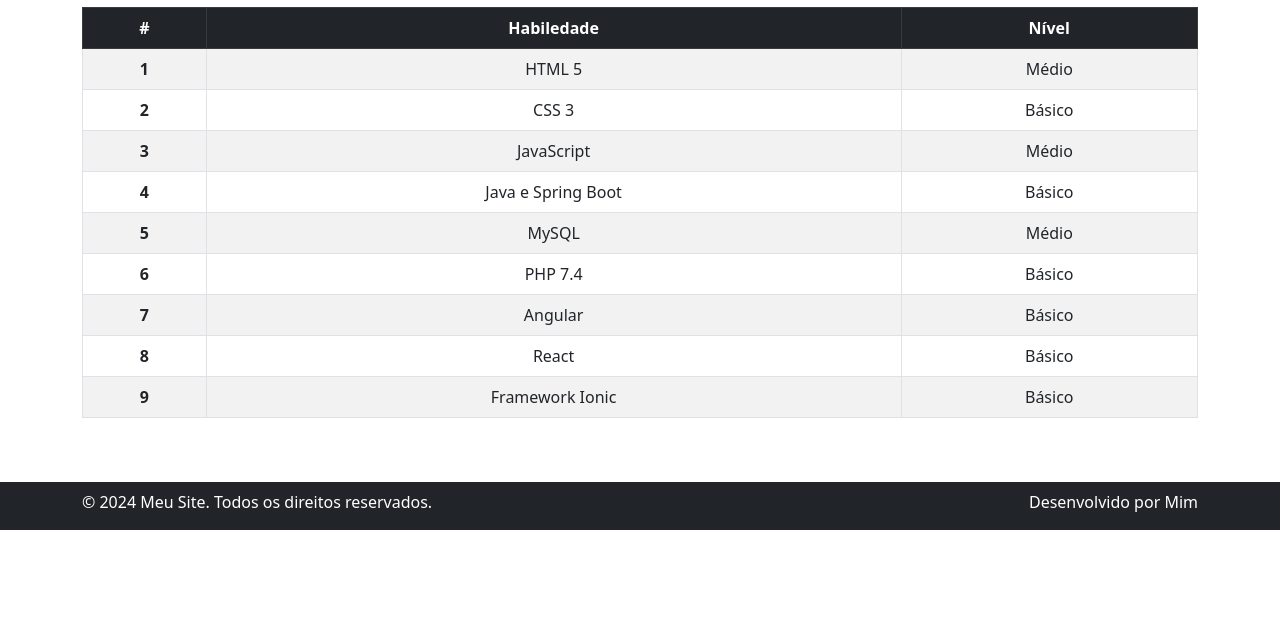
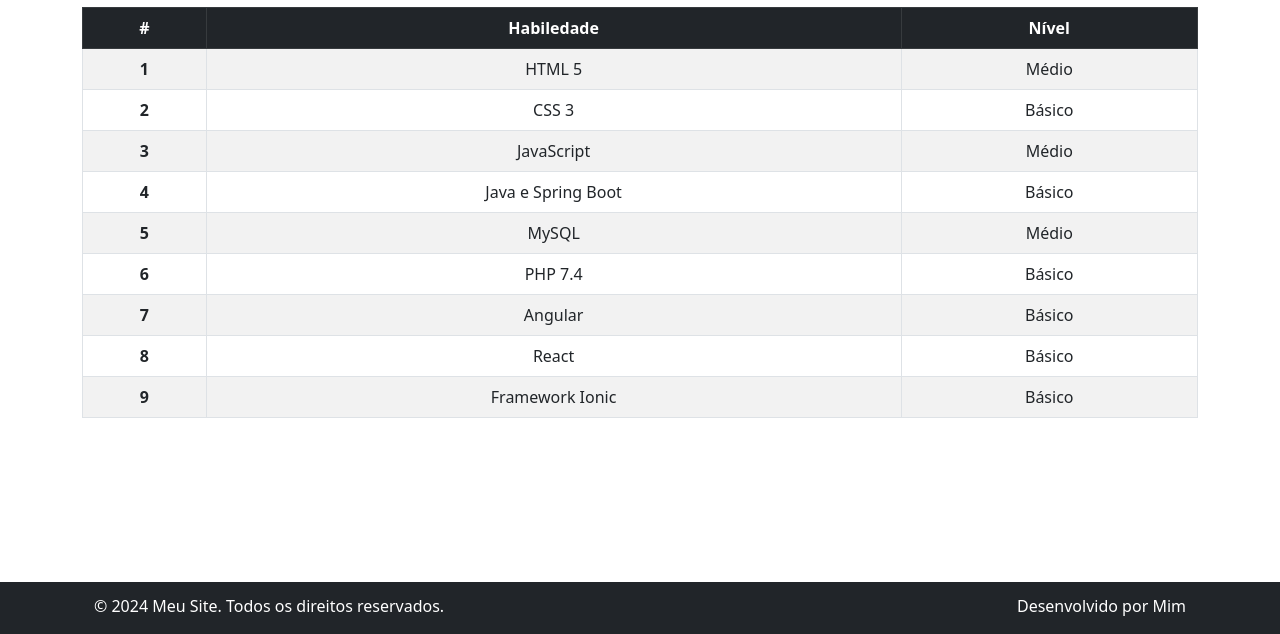
Before and after one commit to SammLopes/trabalho_romulo, a plain HTML site: page servicos.html in a window 1280 px wide. Shown: the part 597-1231 px from the top of the page. Before the commit the page ends 1127 px from the top, so only its background shows below. Drawn offline with nearby package versions, Linux system fonts and the light colour scheme.

Commit message:
Fix problema no footer

```diff
--- a/servicos.html
+++ b/servicos.html
@@ -15,7 +15,9 @@
     <link rel="stylesheet" href="style.css" />
   </head>
   <body>
-    <div id="app">
+    <div id="app" style="height: 100%;">
+
+
       <!-- Navbar -->
       <nav class="navbar navbar-expand-lg navbar-dark ">
         <div class="container-fluid">
@@ -47,7 +49,7 @@
         </div>
       </nav>
 
-      <div class="container text-center">
+      <div class="container text-center main-servicos"  >
         <div class="row mt-3">
           <div class="col mt-2">
             <h1>Experiencias Profissionais</h1>
@@ -200,8 +202,9 @@
 
       </div>
 
+      <div class="row container-fluid no-margin " >
         <footer class="mt-5">
-        <div class="container mt-2">
+          <div class="container mt-1">
             <div class="row">
               <div class="col-md-6 mt-2">
                 <p class="footer-text">
@@ -214,6 +217,9 @@
             </div>
           </div>
         </footer>
+
+      </div>
+
   </div>
 
     <!-- Vue.js -->
--- a/style.css
+++ b/style.css
@@ -1,10 +1,10 @@
 
 body {
   width: 100%;
-  height: 100% !important;
 }
 
 html, body {
+  height: 100%;
   margin: 0;
   padding: 0;
 
@@ -45,10 +45,15 @@ html, body {
 
 .main {
   position: static;
-  min-height: 100%;
+  height: 100%;
   width: 100%;
 }
-
+.main-servicos {
+  position: relative;
+  min-height: 100vh;
+  width: 100%;
+  padding-bottom: 100px;
+}
 .main-contato {
   position: relative;
   min-height: 100vh;
@@ -81,13 +86,6 @@ nav {
 }
 
 .footer-contato{
-/*
-  width: 100%;
-  height: 100px;
-  position: absolute;
-  bottom: 0;
-  left: 0; */
-
   position: absolute;
   bottom: 0;
   width: 100%;
```
Also changed, not shown: index.html (+6 -8 lines). Lines whose indentation alone changed are shown as unchanged.
